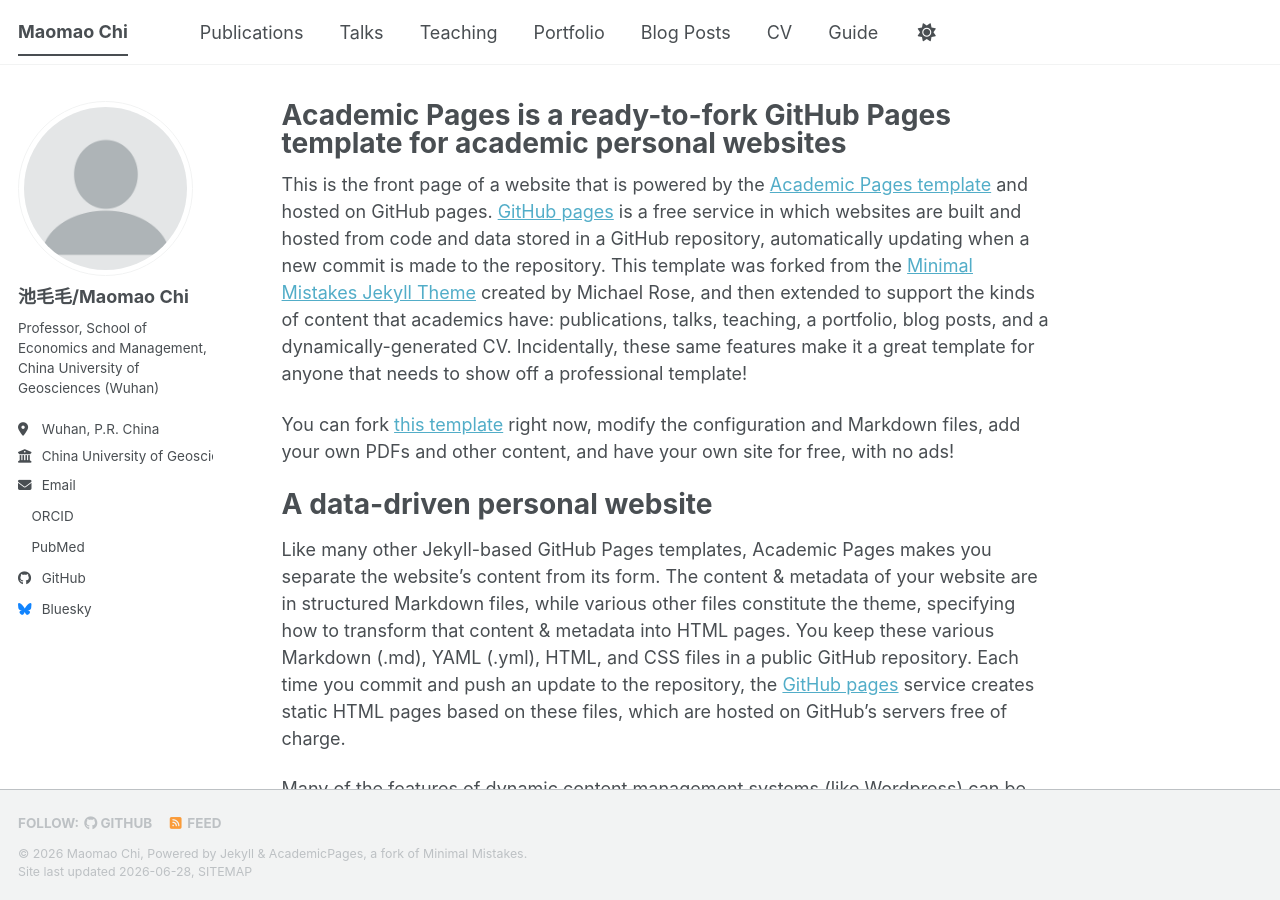
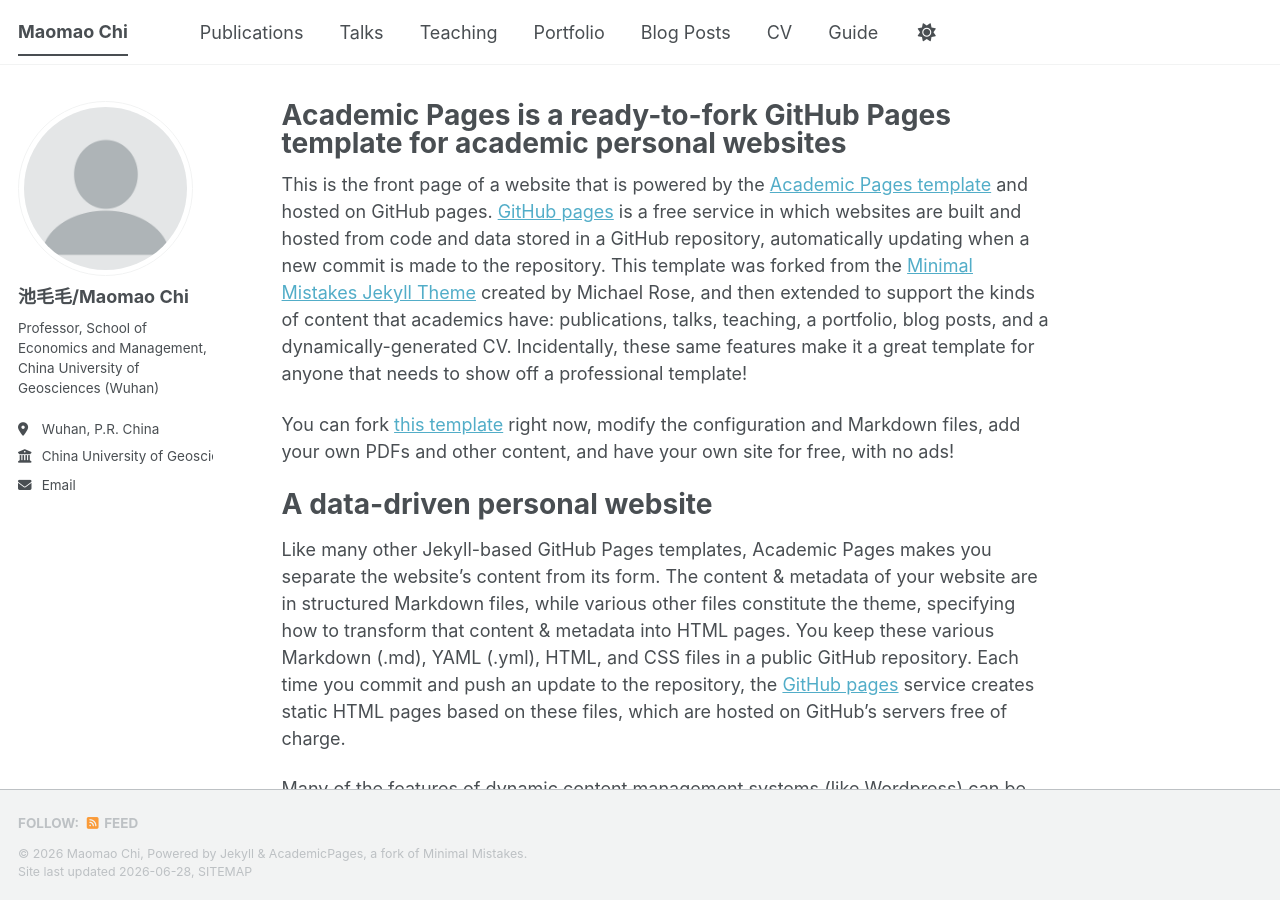
Before and after one commit to nishaochen/chimaomao, a Jekyll site: the page built from _pages/about.md, in a window 1280 px wide and 900 px high. Built offline with Jekyll 4.4.1, drawn with Linux system fonts in a browser that asks for light colours; a style sheet for code colours, icons or effects is not loaded.

Commit message:
Update personal URLs and comments in _config.yml
Updated personal information and URLs in the configuration.

```diff
--- a/_config.yml
+++ b/_config.yml
@@ -13,7 +13,7 @@ title                    : "Maomao Chi"
 title_separator          : "-"
 name                     : &name "Maomao Chi"
 description              : &description "Maomao Chi's academic portfolio"   # Update this with a general description of your site, this is the default if not overridden by a page
-url                      : https://academicpages.github.io # The base hostname & protocol for your site e.g. "https://[your GitHub username].github.io",
+url                      : https://chimaomao.github.io # The base hostname & protocol for your site e.g. "https://[your GitHub username].github.io",
                                                            # or if you already have some other page hosted on Github then use "https://[your GitHub username].github.io/[Your Repo Name]"
 baseurl                  : "" # the subpath of your site, e.g. "/blog"
 repository               : "chimaomao.github.io"
@@ -38,10 +38,10 @@ author:
   # googlescholar    : "https://scholar.google.com/citations?user=PS_CX0AAAAAJ"
   inspire-hep      : # URL
   impactstory      : # URL
-  orcid            : "https://orcid.org/yourorcidurl"
+  # orcid            : "https://orcid.org/yourorcidurl"
   semantic         : # URL
   ssrn             : # URL
-  pubmed           : "https://www.ncbi.nlm.nih.gov/pubmed/?term=john+snow"
+  # pubmed           : "https://www.ncbi.nlm.nih.gov/pubmed/?term=john+snow"
   researchgate     : # URL
   scopus           : # URL
   zotero           : # URL
@@ -51,13 +51,13 @@ author:
   bitbucket        : # Username - Update with your username on the site
   codepen          : # Username
   dribbble         : # Username
-  github           : "academicpages"
+  # github           : "academicpages"
   kaggle           : # Username
   stackoverflow    : # User number or user number and name (i.e., use "1" or "1/jeff-atwood")
 
   # Social media
   artstation       : # Username
-  bluesky          : "bsky.app" # Replace this with you Bluesky username
+  # bluesky          : "bsky.app" # Replace this with you Bluesky username
   facebook         : # Username
   flickr           : # Username
   foursquare       : # Username
```
